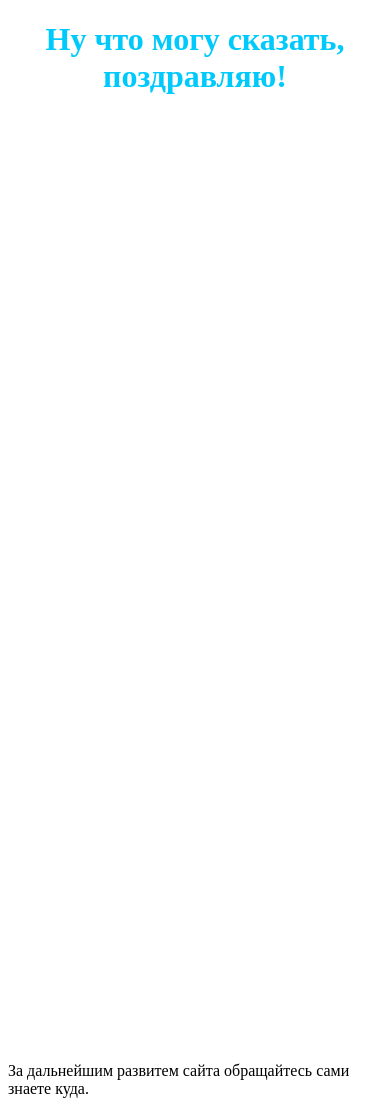
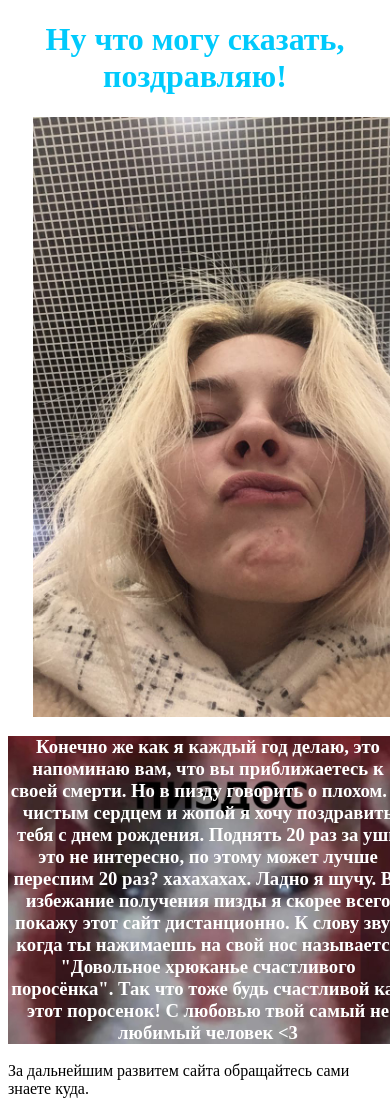
Before and after one commit to SVINKAIRISKA/SVINKAIRISKA.com.github.io, a plain HTML site: page index.html in a window 390 px wide. Shown: the top 1101 px of the page. Drawn offline with Linux system fonts and the light colour scheme; files that its build step writes are made by us from their sources.

Commit message:
initian commit

```diff
--- a/Css/Style.css
+++ b/Css/Style.css
@@ -12,10 +12,11 @@ margin-left: 25%;
 margin-top: 0;
 color: rgb(0, 0, 0);
 
-background: url(/shlak/sad/Img/tIJl1uQX5nU.jpg) no-repeat;
+background: url("../Img/tIJl1uQX5nU.jpg") no-repeat;
 
 
 }
+
 
 .MainT
 {
@@ -52,7 +53,7 @@ background: url(/shlak/sad/Img/tIJl1uQX5nU.jpg) no-repeat;
     text-align: center;
     margin-top: 50px;
     margin-left: 35%;
-    background: url(/shlak/sad/Img/Screenshot_45.jpg);
+    background: url("../Img/Screenshot_45.jpg");
     background-position: center;
     background-size: contain;
 }
@@ -68,7 +69,7 @@ background: url(/shlak/sad/Img/tIJl1uQX5nU.jpg) no-repeat;
     height: 600px;
     margin: 0 auto;
     margin-top: 0;
-    background: url(/shlak/sad/Img/tIJl1uQX5nU.jpg) no-repeat;
+    background: url("../Img/tIJl1uQX5nU.jpg") no-repeat;
     background-position: center;
     background-size: contain;
 
@@ -80,7 +81,7 @@ background: url(/shlak/sad/Img/tIJl1uQX5nU.jpg) no-repeat;
         text-align: center;
         margin-top: 50px;
         margin: 0  auto;
-        background: url(/shlak/sad/Img/Screenshot_45.jpg);
+        background: url("../Img/Screenshot_45.jpg");
         background-position: center;
         background-size: contain;
     }
--- a/index.html
+++ b/index.html
@@ -2,7 +2,7 @@
 <html lang="ru">
     <head>
         <meta charset="UTF-8">
-        <link rel="stylesheet" href="/shlak/sad/Css/Style.css">
+        <link rel="stylesheet" href="Css/Style.css">
         <title>Svinka Iriska</title>
 
         <script>
```
